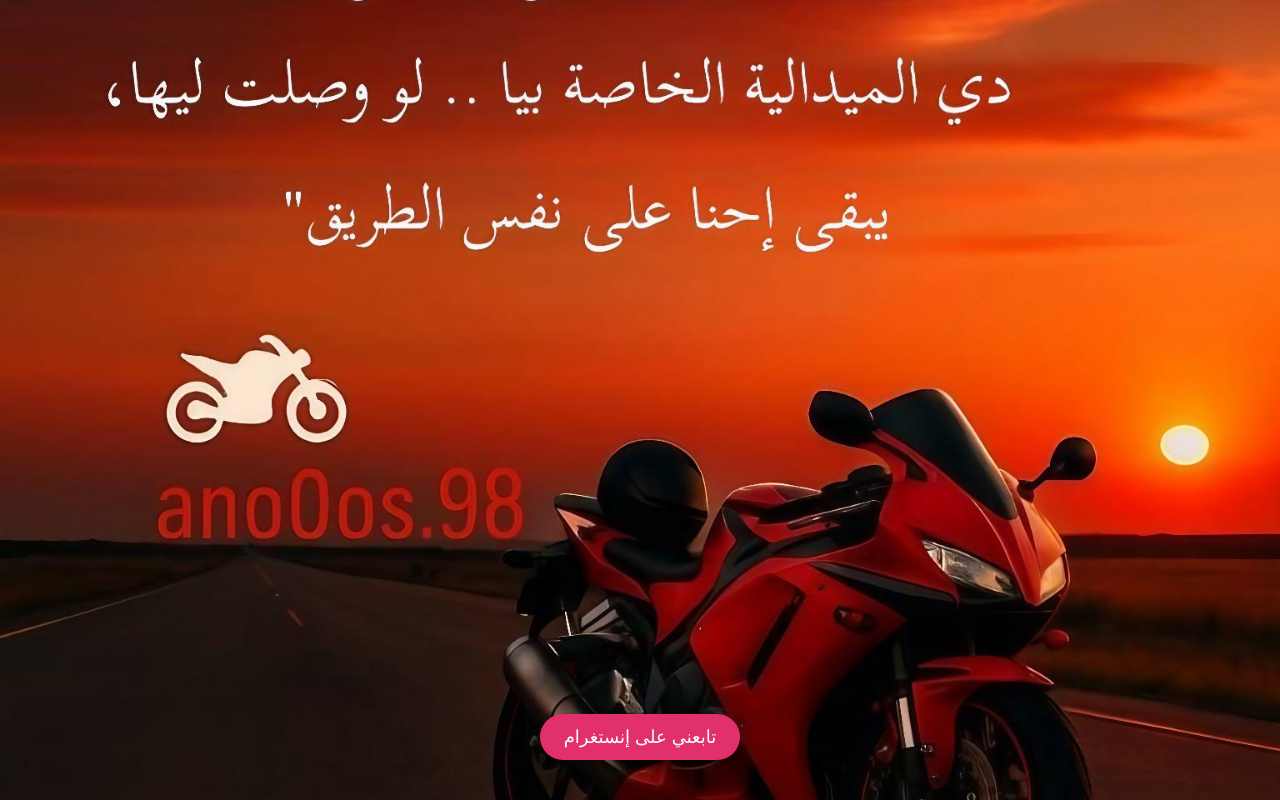
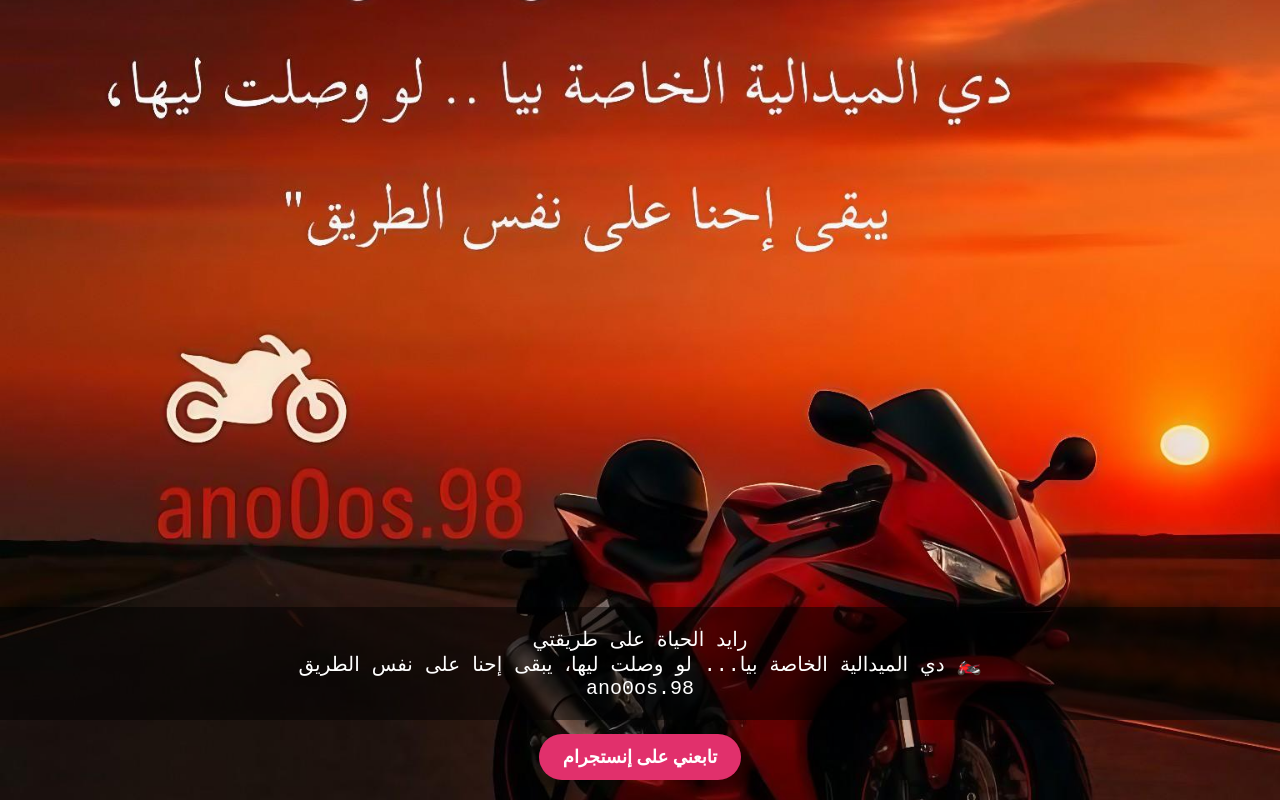
Before and after one commit to MORA24-24/Malek.anas-, a plain HTML site: page index.html in a window 1280 px wide. Drawn offline with Linux system fonts and the light colour scheme.

Commit message:
Update index.html
upload final

```diff
--- a/index.html
+++ b/index.html
@@ -1,55 +1,64 @@
 
-<!DOCTYPE html>
-<html lang="ar">
+<!DOCTYPE html><html lang="en">
 <head>
   <meta charset="UTF-8" />
-  <meta name="viewport" content="width=device-width, initial-scale=1.0"/>
-  <title>ميدالية أنس</title>
+  <meta name="viewport" content="width=device-width, initial-scale=1.0" />
+  <title>Raider Medal</title>
   <style>
     body {
       margin: 0;
       padding: 0;
+      overflow: hidden;
+    }
+    .background {
       background-image: url('background.jpg');
       background-size: cover;
       background-position: center;
       background-repeat: no-repeat;
       height: 100vh;
-      font-family: sans-serif;
-    }
-
-    .container {
+      width: 100vw;
       display: flex;
       flex-direction: column;
       justify-content: flex-end;
       align-items: center;
-      height: 100vh;
-      padding-bottom: 40px;
-      box-sizing: border-box;
+      position: relative;
     }
-
-    .insta-button {
-      background-color: #E1306C;
+    .overlay {
+      background: rgba(0, 0, 0, 0.5);
       color: white;
-      border: none;
+      padding: 20px;
+      text-align: center;
+      font-family: 'Courier New', Courier, monospace;
+      font-size: 20px;
+      position: absolute;
+      bottom: 80px;
+      width: 100%;
+    }
+    .insta-btn {
+      background-color: #e1306c;
+      color: white;
+      text-decoration: none;
       padding: 12px 24px;
+      border-radius: 25px;
       font-size: 18px;
-      border-radius: 25px;
-      text-decoration: none;
-      font-family: sans-serif;
-      box-shadow: 0 4px 8px rgba(0,0,0,0.2);
-      transition: background 0.3s;
+      font-weight: bold;
+      transition: background-color 0.3s;
+      position: absolute;
+      bottom: 20px;
     }
-
-    .insta-button:hover {
-      background-color: #c72e61;
+    .insta-btn:hover {
+      background-color: #c5285c;
     }
   </style>
 </head>
 <body>
-  <div class="container">
-    <a class="insta-button" href="https://www.instagram.com/ano0os.98" target="_blank">
-      تابعني على إنستغرام
-    </a>
+  <div class="background">
+    <div class="overlay">
+      رايد الحياة على طريقتي <br>
+      دي الميدالية الخاصة بيا... لو وصلت ليها، يبقى إحنا على نفس الطريق 🏍️<br>
+      ano0os.98
+    </div>
+    <a class="insta-btn" href="https://www.instagram.com/ano0os.98" target="_blank">تابعني على إنستجرام</a>
   </div>
 </body>
 </html>
```
